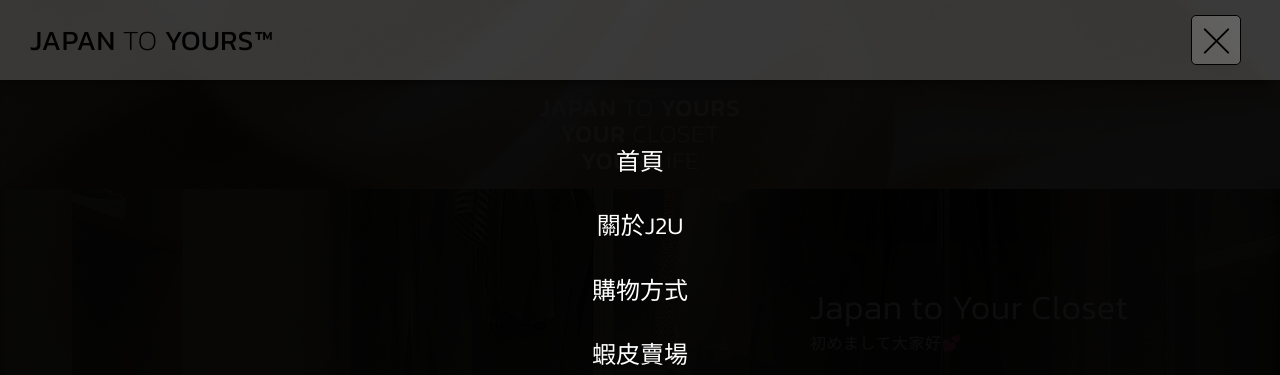
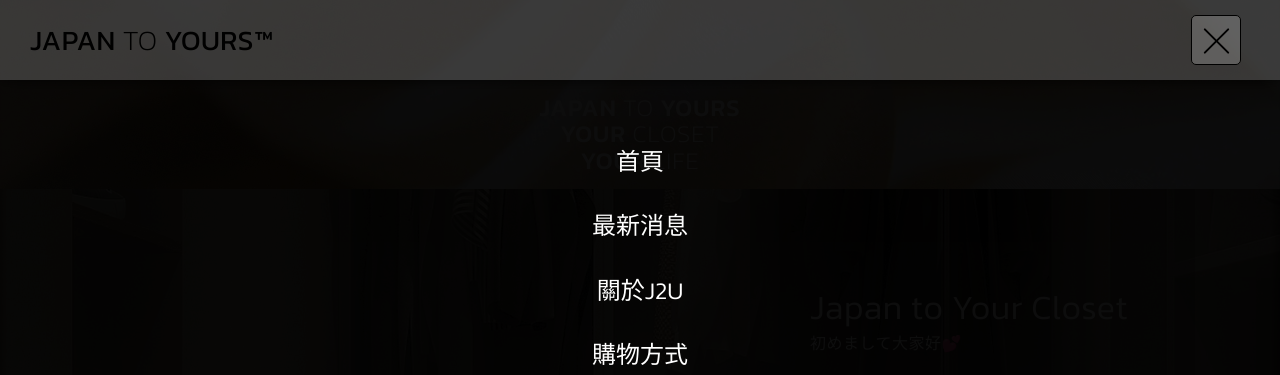
Before and after one commit to J2Ushop/J2Ushop.github.io, a plain HTML site: page aboutUs.html in a window 1280 px wide. Both pictures are taken after a click on the element 1216 px from the left and 40 px from the top of the page. Shown: the top 375 px of the page. Drawn offline with nearby package versions, Linux system fonts and the light colour scheme.

Commit message:
202111262319

```diff
--- a/aboutUs.html
+++ b/aboutUs.html
@@ -185,9 +185,9 @@
                   <!-- <li>
                       <a href="masonry.html">Home - Masonry</a>
                   </li> -->
-                  <!-- <li>
+                  <li>
                       <a href="news.html">最新消息</a>
-                  </li> -->
+                  </li>
                   <li>
                       <a href="aboutUs.html">關於J2U</a>
                   </li>
```
Also changed, not shown: howToBuy.html (+2 -2 lines), index.html (+2 -2 lines).
